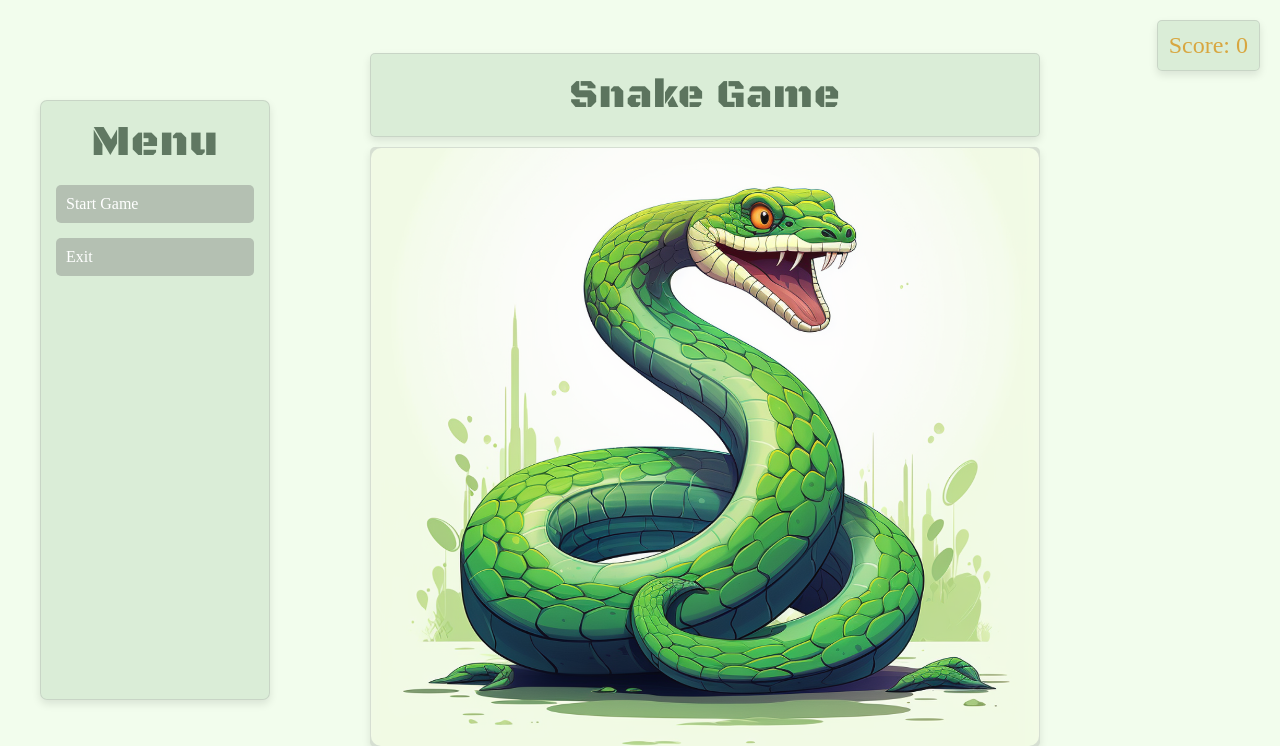
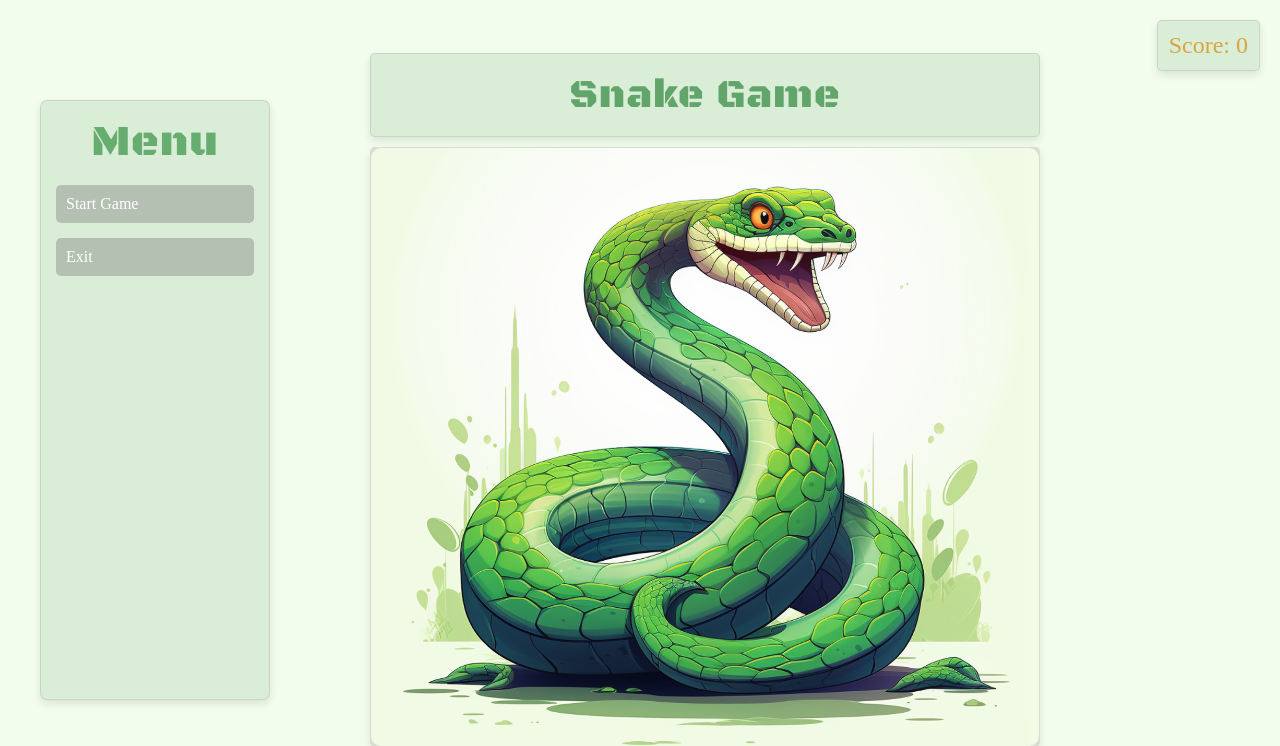
Before and after one commit to MRGiorgiosDev8/snake_game, a Django app: page / in a window 1280 px wide. Shown: the top 746 px of the page. Run offline with Django 5.2, Linux system fonts and the light colour scheme; some web fonts are replaced.

Commit message:
styles.css update

```diff
--- a/game/static/game/css/styles.css
+++ b/game/static/game/css/styles.css
@@ -18,7 +18,7 @@ h2 {
 }
 
 h1 {
-    color: #425c46d4;
+    color: #2a8537af;
     font-size: 2.5em;
 }
 
@@ -45,7 +45,7 @@ h1, h2 {
 }
 
 .sidebar h2 {
-    color: #425c46;
+    color: #2c8c39d2;
     text-align: center;
     opacity: 0.8;
 }
```
